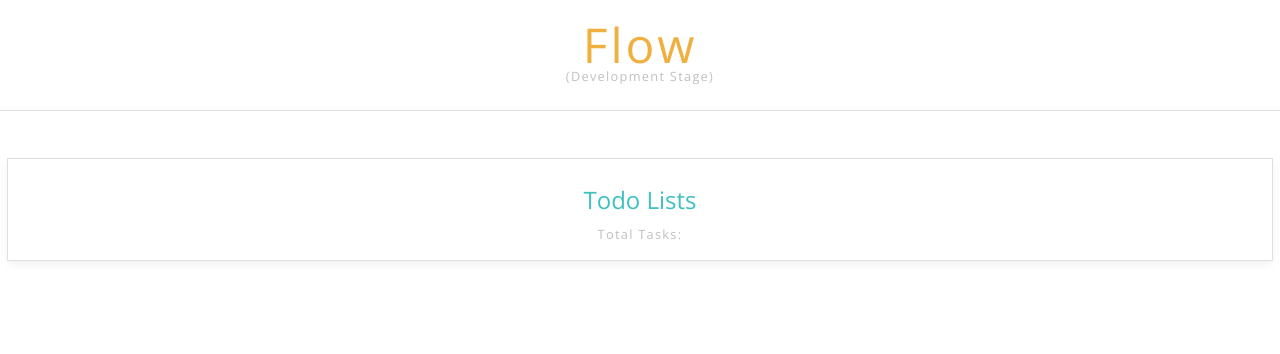
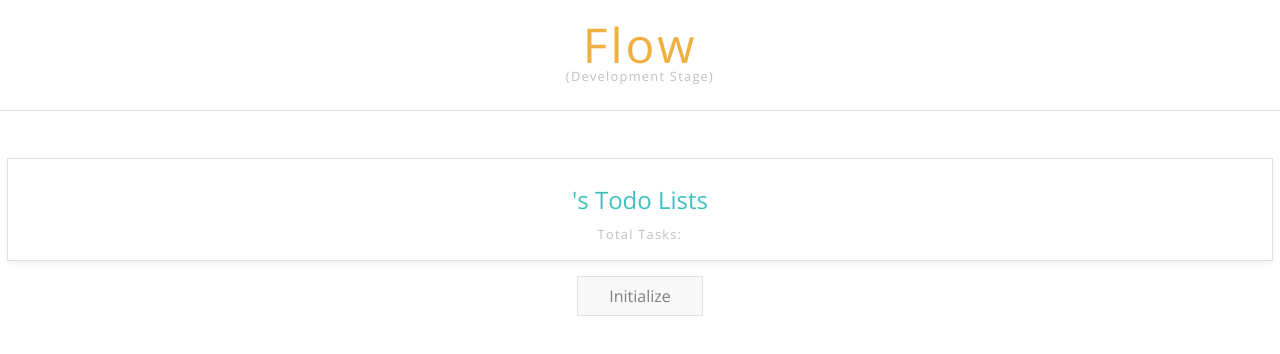
Before and after one commit to synapse-garden/flow, a React app: page / in a window 1280 px wide. Shown: the top 354 px of the page. Built offline with nearby package versions, Linux system fonts and the light colour scheme.

Commit message:
Organize and debug

```diff
--- a/public/css/inputStyles.css
+++ b/public/css/inputStyles.css
@@ -8,6 +8,7 @@
     outline: 1px solid #e0e0e0;
     outline-offset: -1px;
     display: inline-block;
+    text-decoration: none;
     padding: 0.5em 2em;
     transition: all 0.1s ease-out;
 }
--- /dev/null
+++ b/src/action-creators/main.js
@@ -0,0 +1,5 @@
+export const initLists = () => {
+    return{
+        type: 'INIT_LISTS'
+    }
+}
--- /dev/null
+++ b/src/actions/main.js
@@ -0,0 +1,5 @@
+export const initLists = () => {
+    return{
+        type: 'INIT_LISTS'
+    }
+}
--- /dev/null
+++ b/src/components/InitApp.js
@@ -0,0 +1,34 @@
+import React from 'react'
+import { connect } from 'react-redux'
+
+import { initLists } from '../actions/main'
+
+const InitApp = ({
+    onClickFn
+}) => (<div>
+
+    <a href="#"
+       onClick={() => onClickFn()}
+       className="button">
+
+            Initialize
+    </a>
+
+</div>)
+
+const mapStateToProps = (state/*, props*/) => {
+  return {
+  }
+}
+
+const mapDispatchToProps = (dispatch) => {
+  return {
+    onClickFn: () => {
+      dispatch(initLists())
+    }
+  }
+}
+
+const ConnectedInitApp = connect(null, mapDispatchToProps)(InitApp)
+
+export default ConnectedInitApp
--- a/src/containers/App.jsx
+++ b/src/containers/App.jsx
@@ -1,12 +1,15 @@
 import React from 'react'
 
 import TodoLists from './TodoLists'
+import InitApp from '../components/InitApp'
+
 
 const App = () => (<div>
 
     <TodoLists
         title = "Todo Lists"
     />
+    <InitApp />
 
 </div>)
 
--- a/src/containers/TodoLists.js
+++ b/src/containers/TodoLists.js
@@ -1,4 +1,4 @@
-import React, {PropTypes} from 'react'
+import React from 'react'
 import { connect } from 'react-redux'
 import ObjectList from './ObjectList'
 
@@ -7,11 +7,12 @@ const TodoLists = ({
     // Input Variables
     lists,
     title,
-    count
+    count,
+    user
 
 }) => (<div className = "popout">
 
-            <h2>{title}</h2>
+            <h2>{user}'s {title}</h2>
             <h4>Total Tasks: {count}</h4>
             {/*<ul>{lists.map( list =>
                 <li key={list.id}>{list.title}</li>
@@ -25,7 +26,8 @@ const mapStateToProps = (state, props) => {
         lists: state.lists,
         //lists: [{title: "grump", id: 0}, {title: "grumpadump", id: 1}],
         title: props.title,
-        count: state.totalTaskCount
+        count: state.totalTaskCount,
+        user: state.user
     }
 }
 
--- a/src/init/initApp.js
+++ b/src/init/initApp.js
@@ -1,3 +1,3 @@
-export default{
+export default {
     user: 'Mind Forker'
 }
--- a/src/init/initTasks.js
+++ b/src/init/initTasks.js
@@ -1,5 +1,4 @@
-const data =
-{
+export default {
     lists: [
     {
     id: 0,
@@ -118,5 +117,3 @@ const data =
 
 totalTaskCount: 0
 }
-
-export default data
--- a/src/reducers/app.js
+++ b/src/reducers/app.js
@@ -3,6 +3,7 @@ import initialState from '../init/initApp'
 
 // Create entry reducer function body with initial state and action input
 const app = (state = initialState, action) => {
+    console.log('App Reducer > State: ', state)
     // Switch logic chooses what to execute based on the action type
     switch (action.type){
         case 'A':
--- a/src/reducers/lists.js
+++ b/src/reducers/lists.js
@@ -3,9 +3,10 @@ import initialState from '../init/initTasks'
 
 // Create entry reducer function body with initial state and action input
 const lists = (state = initialState, action) => {
+    console.log('Lists Reducer > State: ', state)
     // Switch logic chooses what to execute based on the action type
     switch (action.type){
-        case 'A':
+        case 'INIT_LISTS':
             return{
                 state
             }
```
